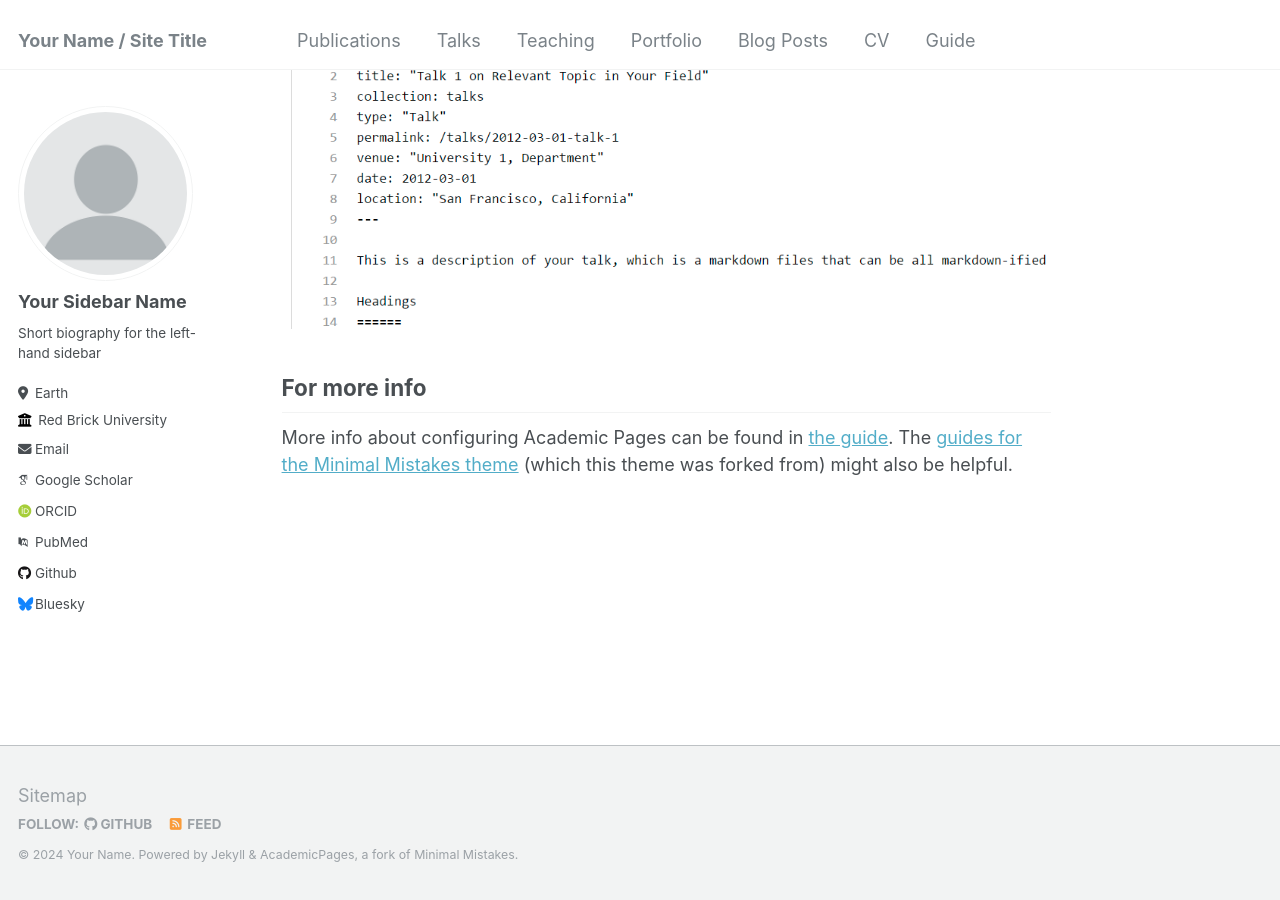
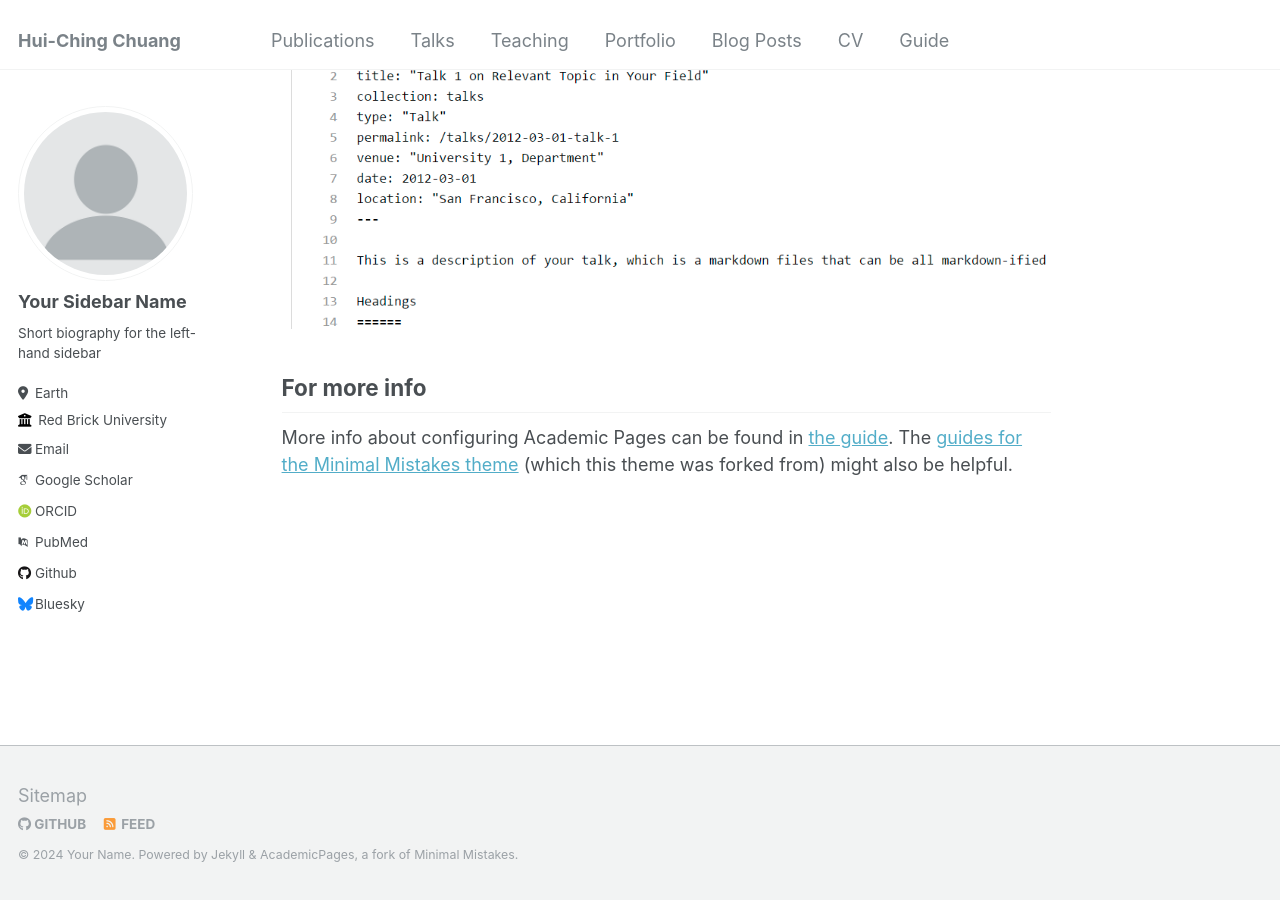
Before and after one commit to hcchuang/hcchuang.github.io, a Jekyll site: the page built from _pages/about.md, in a window 1280 px wide and 900 px high, scrolled down 2660 px. Built offline with Jekyll 4.4.1, drawn with Linux system fonts in a browser that asks for light colours; some web fonts are replaced.

Commit message:
Update _config.yml

```diff
--- a/_config.yml
+++ b/_config.yml
@@ -7,8 +7,8 @@
 # server process.
 
 # Basic Site Settings
-locale                   : "en-US"
-title                    : "Your Name / Site Title"
+locale                   : "Taiwan"
+title                    : "Hui-Ching Chuang"
 title_separator          : "-"
 name                     : &name "Your Name"
 description              : &description "personal description"
```
